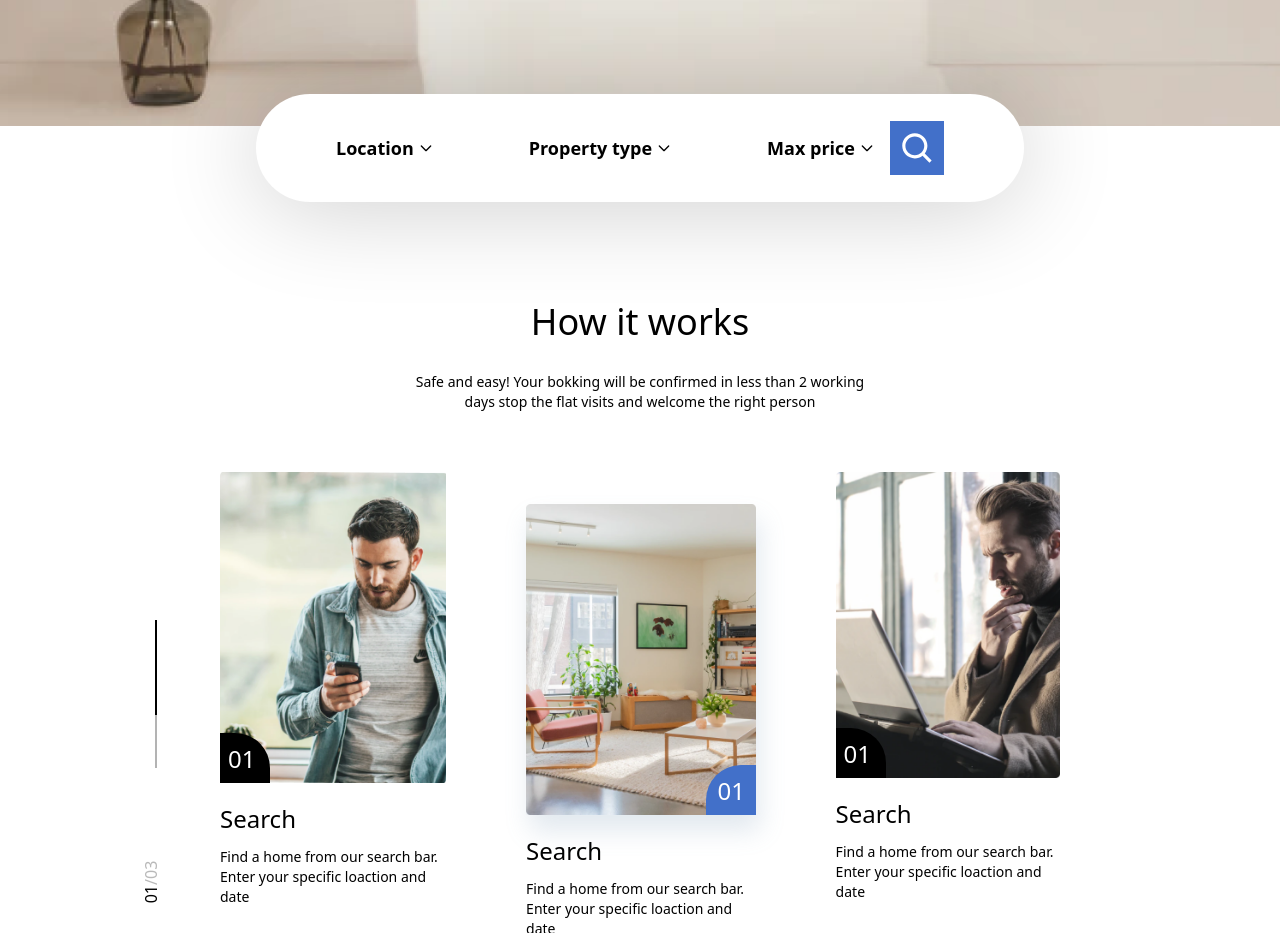
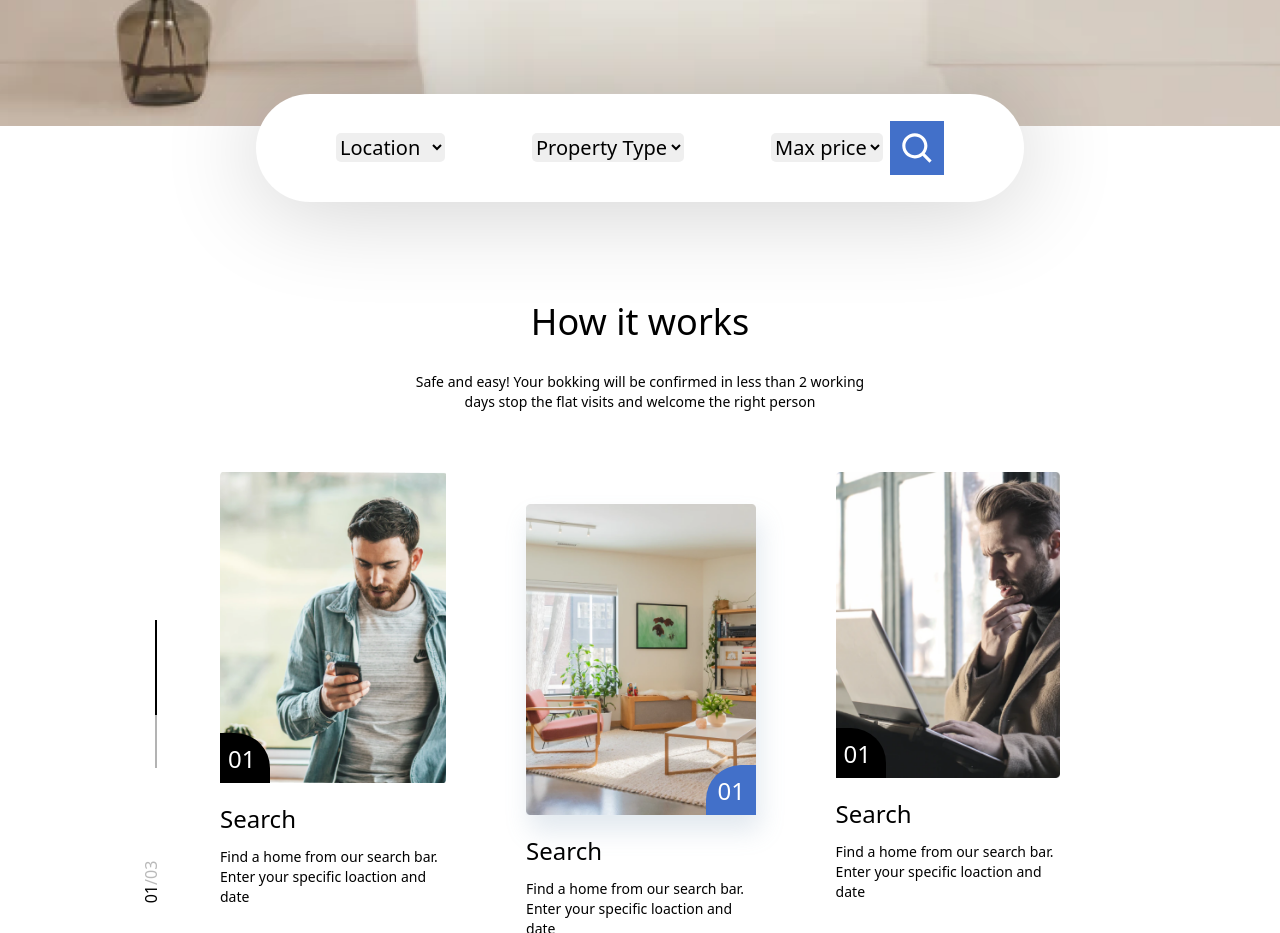
Before and after one commit to Michalskii/Dremo-final, a plain HTML site: page index.html in a window 1280 px wide. Shown: the part 780-1713 px from the top of the page. Drawn offline with nearby package versions, Linux system fonts and the light colour scheme.

Commit message:
Search bar fixed

```diff
--- a/index.html
+++ b/index.html
@@ -65,73 +65,38 @@
       <div
         class="bg-white w-[768px] h-[108px] rounded-[60px] shadow-[0px_4px_100px_rgba(0,0,0,0.2)] flex justify-between items-center"
       >
-
         <div class="relative ml-[80px]">
-    <input type="checkbox" id="sortbox" class="hidden absolute">
-    <label for="sortbox" class="flex items-center space-x-1 cursor-pointer">
-    <span class="text-lg font-semibold">Location</span>
-    <svg class="h-4 w-4" xmlns="http://www.w3.org/2000/svg" fill="none" viewBox="0 0 24 24" stroke="currentColor">
-        <path stroke-linecap="round" stroke-linejoin="round" stroke-width="2" d="M19 9l-7 7-7-7" />
-        </svg>
-    </label>
-
-        <div id="sortboxmenu" class="absolute mt-1 right-1 top-full min-w-max shadow rounded opacity-0 bg-gray-white border border-gray-400 transition delay-75 ease-in-out z-10">
-        <ul class="block text-center text-gray-900 px-7">
-            <li><a href="#" class="block px-3 py-2 hover:bg-gray-200 hover:font-semibold">Gdynia</a></li>
-            <li><a href="#" class="block px-3 py-2 hover:bg-gray-200 hover:font-semibold">Sydney</a></li>
-            <li><a href="#" class="block px-3 py-2 hover:bg-gray-200 hover:font-semibold">New York</a></li>
-            <li><a href="#" class="block px-3 py-2 hover:bg-gray-200 hover:font-semibold">London</a></li>
-        </ul>
-    </div>
+          <select name="location" id="location-select" class="text-xl">
+            <option disabled selected>Location</option>
+            <option value="gdynia" class="">Gdynia</option>
+            <option value="sydney">Sydney</option>
+            <option value="london">London</option>
+            <option value="newyork" class="">New York</option>
+          </select>
         </div>
 
         <div class="relative ml-[80px]">
-    <input type="checkbox" id="sortbox2" class="hidden absolute">
-    <label for="sortbox2" class="flex items-center space-x-1 cursor-pointer">
-    <span class="text-lg font-semibold">Property type</span>
-    <svg class="h-4 w-4" xmlns="http://www.w3.org/2000/svg" fill="none" viewBox="0 0 24 24" stroke="currentColor">
-        <path stroke-linecap="round" stroke-linejoin="round" stroke-width="2" d="M19 9l-7 7-7-7" />
-        </svg>
-    </label>
-
-        <div id="sortboxmenu" class="absolute mt-1 right-1 top-full min-w-max shadow rounded opacity-0 bg-gray-white border border-gray-400 transition delay-75 ease-in-out z-10">
-        <ul class="block text-center text-gray-900 px-5">
-            <li><a href="#" class="block px-3 py-2 hover:bg-gray-200 hover:font-semibold">Bungalow</a></li>
-            <li><a href="#" class="block px-3 py-2 hover:bg-gray-200 hover:font-semibold">Ranch</a></li>
-            <li><a href="#" class="block px-3 py-2 hover:bg-gray-200 hover:font-semibold">Townhome</a></li>
-            <li><a href="#" class="block px-3 py-2 hover:bg-gray-200 hover:font-semibold">Tent</a></li>
-        </ul>
-    </div>
+          <select name="location" id="location-select" class="text-xl">
+            <option disabled selected>Property Type</option>
+            <option value="gdynia" class="">Bungalow</option>
+            <option value="sydney">Ranch</option>
+            <option value="london">Townhouse</option>
+            <option value="newyork" class="h">Tent</option>
+          </select>
         </div>
 
         <div class="relative ml-[80px]">
-    <input type="checkbox" id="sortbox3" class="hidden absolute">
-    <label for="sortbox3" class="flex items-center space-x-1 cursor-pointer">
-    <span class="text-lg font-semibold">Max price</span>
-    <svg class="h-4 w-4" xmlns="http://www.w3.org/2000/svg" fill="none" viewBox="0 0 24 24" stroke="currentColor">
-        <path stroke-linecap="round" stroke-linejoin="round" stroke-width="2" d="M19 9l-7 7-7-7" />
-        </svg>
-    </label>
-
-        <div id="sortboxmenu" class="absolute mt-1 right-1 top-full min-w-max shadow rounded opacity-0 bg-gray-white border border-gray-400 transition delay-75 ease-in-out z-10">
-        <ul class="block text-center text-gray-900 px-5">
-            <li><a href="#" class="block px-3 py-2 hover:bg-gray-200 hover:font-semibold">$100</a></li>
-            <li><a href="#" class="block px-3 py-2 hover:bg-gray-200 hover:font-semibold">$1000</a></li>
-            <li><a href="#" class="block px-3 py-2 hover:bg-gray-200 hover:font-semibold">$10000</a></li>
-            <li><a href="#" class="block px-3 py-2 hover:bg-gray-200 hover:font-semibold">$10002</a></li>
-        </ul>
-    </div>
+          <select name="location" id="location-select" class="text-xl">
+            <option disabled selected>Max price</option>
+            <option value="gdynia" class="">$10</option>
+            <option value="sydney">$100</option>
+            <option value="london">$1000</option>
+            <option value="newyork" class="">$10000</option>
+          </select>
         </div>
 
-
-
-
-
-
-
-
         <div
-          class="mr-[80px] bg-[#4270C9] w-[54] h-[54] flex justify-center items-center"
+          class="mr-[80px] bg-[#4270C9] w-[54] h-[54] flex justify-center items-center mr-[40px]"
         >
           <object
             data="./img/Vector.svg"
--- a/styles.css
+++ b/styles.css
@@ -1,5 +1,3 @@
-
-
 * {
   padding: 0;
   margin: 0;
@@ -24,14 +22,24 @@ div.vertical-line2 {
   transform: translateY(90deg);
 }
 
-#sortbox:checked ~ #sortboxmenu {
-        opacity: 1;
-    }
+select {
+  color: #5e5e5e;
+  padding: 8px 12px;
+  cursor: pointer;
 
-    #sortbox2:checked ~ #sortboxmenu {
-        opacity: 1;
-    }
+  border-radius: 5px;
+  font-weight: 600;
+}
 
-    #sortbox3:checked ~ #sortboxmenu {
-        opacity: 1;
-    }
+select:hover,
+select:focus {
+  background-color: #fcfcfc;
+  outline: none;
+}
+
+select option {
+  background-color: white;
+}
+select option:hover {
+  background-color: white;
+}
```
Lines whose indentation alone changed are shown as unchanged.
